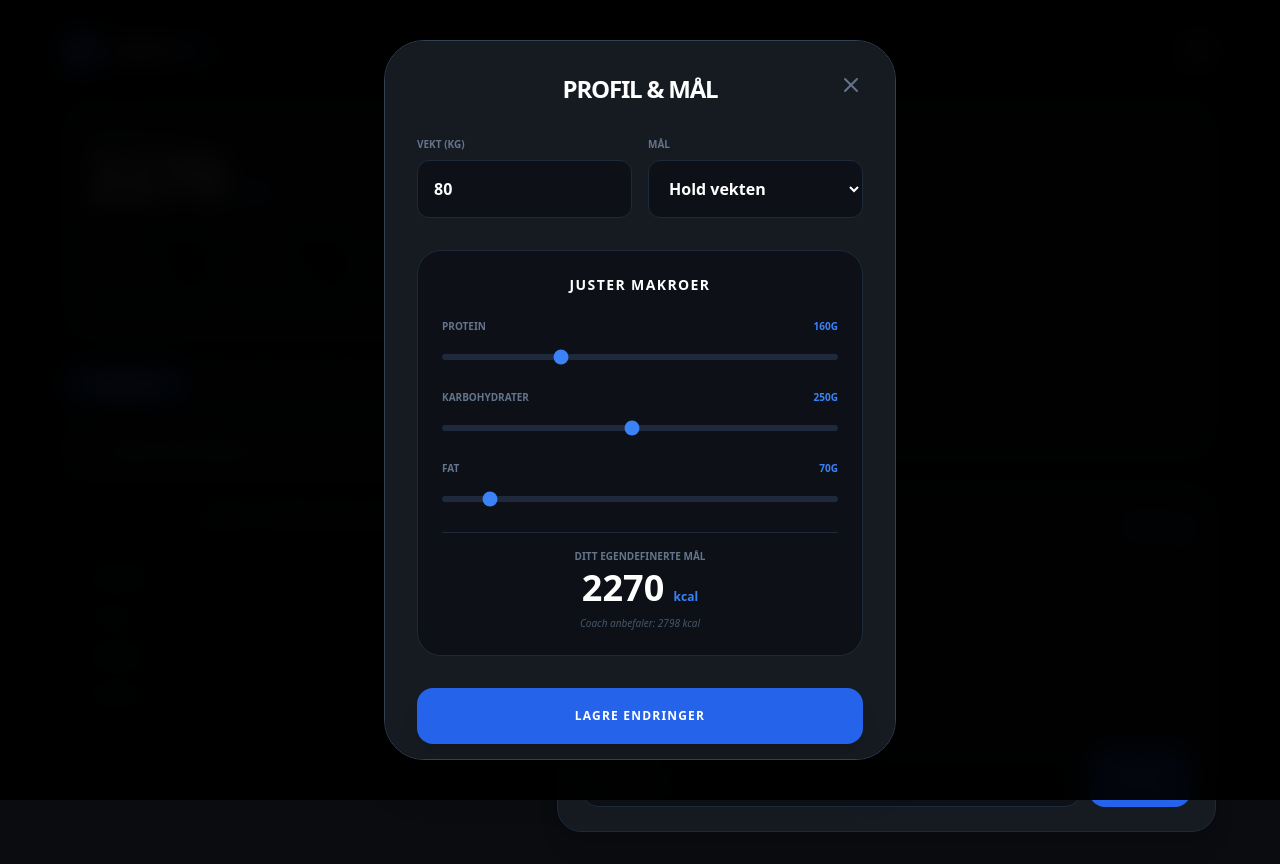
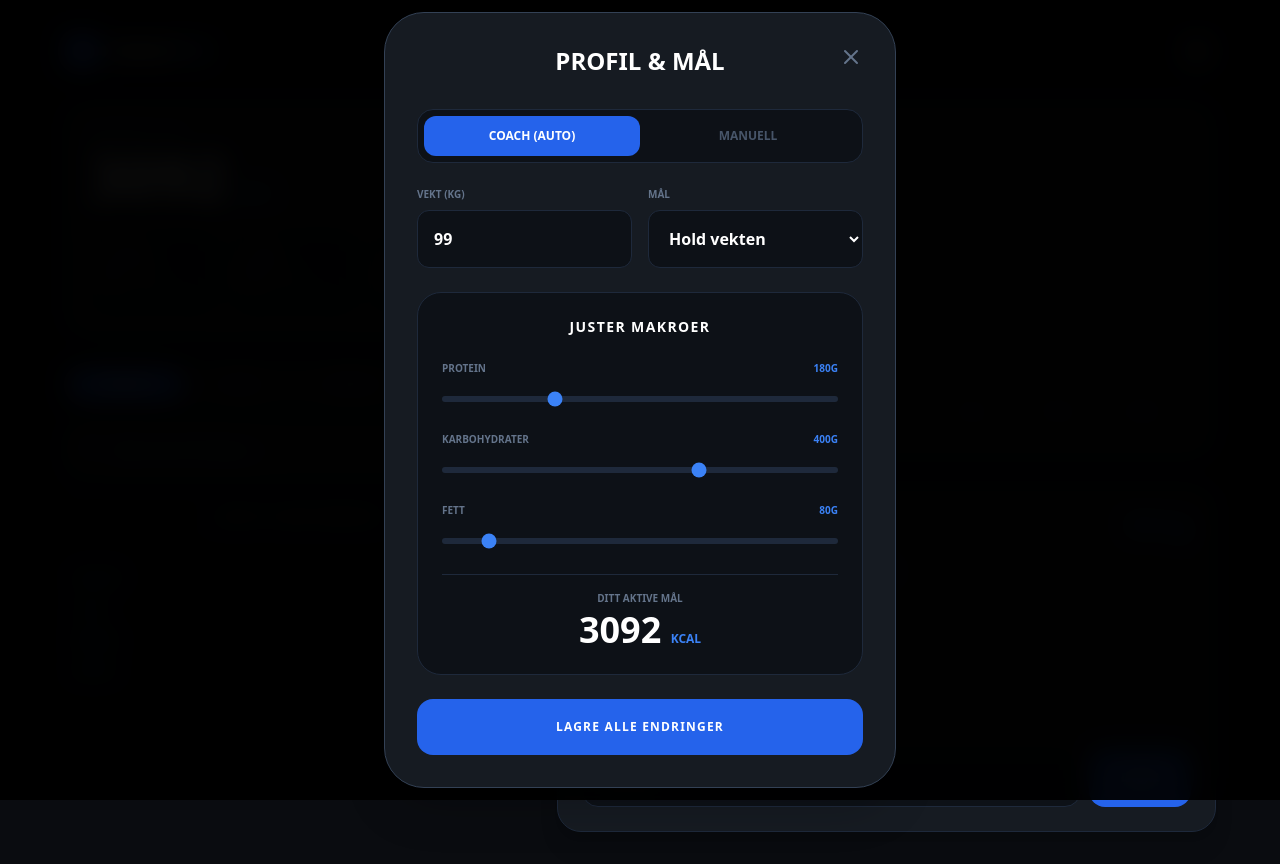
Before and after one commit to WillGit-Dev/Calorie-Tracker, a React (Create React App) app: page / in a window 1280 px wide. Both pictures are taken after a click on the button 1197 px from the left and 51 px from the top of the page. Built offline with nearby package versions, Linux system fonts and the light colour scheme.

Commit message:
Update App.js

```diff
--- a/src/App.js
+++ b/src/App.js
@@ -7,8 +7,8 @@ import {
   Tooltip, ResponsiveContainer, BarChart, Bar
 } from 'recharts';
 
-// --- BEREGNINGER ---
-const calculateCoachRecommendation = (profile) => {
+// --- LOGIKK FOR BEREGNINGER ---
+const getBaseCoachMacros = (profile) => {
   const bmr = profile.gender === 'male'
     ? 10 * profile.currentWeight + 6.25 * profile.height - 5 * profile.age + 5
     : 10 * profile.currentWeight + 6.25 * profile.height - 5 * profile.age - 161;
@@ -17,21 +17,22 @@ const calculateCoachRecommendation = (profile) => {
   const adjustment = profile.weightGoal === 'lose' ? -500 : profile.weightGoal === 'gain' ? 300 : 0;
   const cals = Math.round(tdee + adjustment);
 
-  // Standard coach-anbefaling for makroer
-  const protein = Math.round(profile.currentWeight * 2);
-  const fat = Math.round(profile.currentWeight * 0.8);
-  const carbs = Math.round((cals - (protein * 4 + fat * 9)) / 4);
-  return { calories: cals, protein, carbs, fat };
+  return {
+    calories: cals,
+    protein: Math.round(profile.currentWeight * 2),
+    fat: Math.round(profile.currentWeight * 0.8),
+    carbs: Math.round((cals - (Math.round(profile.currentWeight * 2) * 4 + Math.round(profile.currentWeight * 0.8) * 9)) / 4)
+  };
 };
 
 export default function App() {
+  // --- STATE ---
   const [userProfile, setUserProfile] = useState(() => {
     const saved = localStorage.getItem('userProfile');
     return saved ? JSON.parse(saved) : {
-      weightGoal: 'maintain', currentWeight: 80, height: 180, age: 25,
-      gender: 'male', activityLevel: 'moderate',
-      // Brukeren kan overstyre coach-verdiene her
-      customProtein: 160, customCarbs: 250, customFat: 70
+      weightGoal: 'maintain', currentWeight: 99, height: 180, age: 25,
+      gender: 'male', activityLevel: 'moderate', isManual: false,
+      manualProtein: 180, manualCarbs: 400, manualFat: 80
     };
   });
 
@@ -42,7 +43,7 @@ export default function App() {
 
   const [weightLog, setWeightLog] = useState(() => {
     const saved = localStorage.getItem('weightLog');
-    return saved ? JSON.parse(saved) : [{ date: new Date().toLocaleDateString('no-NO'), weight: 80 }];
+    return saved ? JSON.parse(saved) : [{ date: new Date().toLocaleDateString('no-NO'), weight: 99 }];
   });
 
   const [timeframe, setTimeframe] = useState('week');
@@ -66,7 +67,20 @@ export default function App() {
     localStorage.setItem('weightLog', JSON.stringify(weightLog));
   }, [userProfile, history, weightLog]);
 
-  // Søkefunksjon
+  // Beregn aktive mål basert på om man er i "Coach" eller "Manuell" modus
+  const activeTargets = useMemo(() => {
+    if (userProfile.isManual) {
+      return {
+        protein: userProfile.manualProtein,
+        carbs: userProfile.manualCarbs,
+        fat: userProfile.manualFat,
+        calories: (userProfile.manualProtein * 4) + (userProfile.manualCarbs * 4) + (userProfile.manualFat * 9)
+      };
+    }
+    return getBaseCoachMacros(userProfile);
+  }, [userProfile]);
+
+  // Mat-søk
   useEffect(() => {
     const searchFood = async () => {
       if (searchTerm.length < 2) { setSearchResults([]); return; }
@@ -89,12 +103,7 @@ export default function App() {
     return () => clearTimeout(tid);
   }, [searchTerm]);
 
-  // Beregn totale mål basert på brukerens manuelle justeringer
-  const totalTargetCalories = (userProfile.customProtein * 4) + (userProfile.customCarbs * 4) + (userProfile.customFat * 9);
-
-  const updateToday = (newLog) => {
-    setHistory(prev => ({ ...prev, [todayKey]: newLog }));
-  };
+  const updateToday = (newLog) => setHistory(prev => ({ ...prev, [todayKey]: newLog }));
 
   const addMeal = (customMeal = null) => {
     let meal;
@@ -126,8 +135,7 @@ export default function App() {
   const chartData = useMemo(() => {
     const data = [];
     const now = new Date();
-    let days = timeframe === 'week' ? 7 : timeframe === 'month' ? 30 : 365;
-    for (let i = days - 1; i >= 0; i--) {
+    for (let i = 6; i >= 0; i--) {
       const d = new Date(); d.setDate(now.getDate() - i);
       const key = d.toDateString();
       data.push({
@@ -136,7 +144,7 @@ export default function App() {
       });
     }
     return data;
-  }, [history, timeframe]);
+  }, [history]);
 
   const mealCategories = ['Frokost', 'Lunsj', 'Middag', 'Snacks'];
 
@@ -145,20 +153,20 @@ export default function App() {
       <header className="max-w-6xl mx-auto flex justify-between items-center mb-8">
         <div className="flex items-center gap-2">
           <div className="bg-blue-600 p-2 rounded-lg font-bold"><Activity size={20}/></div>
-          <h1 className="text-xl font-bold text-white tracking-tighter">COACH<span className="text-blue-500">PRO</span></h1>
+          <h1 className="text-xl font-bold text-white tracking-tighter uppercase">Coach<span className="text-blue-500">Pro</span></h1>
         </div>
         <button onClick={() => setShowSettings(true)} className="p-2 bg-[#161b22] border border-slate-800 rounded-full hover:border-blue-500 transition-colors"><Settings size={20}/></button>
       </header>
 
       <main className="max-w-6xl mx-auto grid grid-cols-1 lg:grid-cols-12 gap-8">
         <div className="lg:col-span-5 space-y-6">
-          {/* DASHBOARD */}
+          {/* DASHBOARD (FRA BILDENE DINE) */}
           <section className="bg-[#161b22] border border-slate-800 rounded-3xl p-6 shadow-xl">
             <div className="flex justify-between items-end mb-6">
               <div>
                 <p className="text-slate-500 text-[10px] uppercase font-black mb-1 tracking-widest">Gjenstår i dag</p>
                 <h2 className="text-6xl font-black text-white leading-none">
-                  {Math.max(0, totalTargetCalories - todayLog.calories)}
+                  {Math.max(0, activeTargets.calories - todayLog.calories)}
                   <span className="text-base text-blue-500 ml-2 font-bold uppercase">kcal</span>
                 </h2>
               </div>
@@ -167,9 +175,9 @@ export default function App() {
 
             <div className="grid grid-cols-3 gap-3">
               {[
-                { l: 'Protein', v: todayLog.protein, m: userProfile.customProtein, c: 'bg-blue-500' },
-                { l: 'Karbo', v: todayLog.carbs, m: userProfile.customCarbs, c: 'bg-orange-500' },
-                { l: 'Fett', v: todayLog.fat, m: userProfile.customFat, c: 'bg-green-500' }
+                { l: 'Protein', v: todayLog.protein, m: activeTargets.protein, c: 'bg-blue-500' },
+                { l: 'Karbo', v: todayLog.carbs, m: activeTargets.carbs, c: 'bg-orange-500' },
+                { l: 'Fett', v: todayLog.fat, m: activeTargets.fat, c: 'bg-green-500' }
               ].map((x) => (
                 <div key={x.l} className="bg-[#0d1117] rounded-2xl p-4 border border-slate-800/50">
                   <p className="text-[10px] font-bold text-slate-500 uppercase mb-1">{x.l}</p>
@@ -182,28 +190,16 @@ export default function App() {
             </div>
           </section>
 
-          {/* MAT-INNTASTING */}
+          {/* MAT-INNTASTING OG KATEGORIER */}
           <div className="space-y-4">
             <div className="flex bg-[#161b22] p-1 rounded-2xl border border-slate-800">
               {mealCategories.map(cat => (
-                <button
-                  key={cat}
-                  onClick={() => setSelectedMealType(cat)}
-                  className={`flex-1 py-2 text-[10px] font-black uppercase rounded-xl transition-all ${selectedMealType === cat ? 'bg-blue-600 text-white' : 'text-slate-500 hover:text-slate-300'}`}
-                >
-                  {cat}
-                </button>
+                <button key={cat} onClick={() => setSelectedMealType(cat)} className={`flex-1 py-2 text-[10px] font-black uppercase rounded-xl transition-all ${selectedMealType === cat ? 'bg-blue-600 text-white' : 'text-slate-500'}`}>{cat}</button>
               ))}
             </div>
 
             <div className="relative">
-              <input
-                type="text"
-                placeholder={`Søk mat til ${selectedMealType.toLowerCase()}...`}
-                className="w-full bg-[#161b22] border border-slate-800 text-white rounded-2xl py-4 pl-12 focus:ring-2 focus:ring-blue-500 outline-none"
-                value={searchTerm}
-                onChange={(e) => setSearchTerm(e.target.value)}
-              />
+              <input type="text" placeholder={`Søk mat til ${selectedMealType.toLowerCase()}...`} className="w-full bg-[#161b22] border border-slate-800 text-white rounded-2xl py-4 pl-12 focus:ring-2 focus:ring-blue-500 outline-none" value={searchTerm} onChange={(e) => setSearchTerm(e.target.value)} />
               <Search className="absolute left-4 top-4 text-slate-500" size={18} />
               {searchResults.length > 0 && (
                 <div className="absolute top-full left-0 right-0 mt-2 bg-[#1c2128] border border-slate-700 rounded-2xl shadow-2xl z-[100] max-h-60 overflow-y-auto">
@@ -220,13 +216,13 @@ export default function App() {
             {selectedFood && (
               <div className="bg-blue-600/10 border border-blue-500/50 rounded-2xl p-4 flex gap-4 items-center">
                 <input type="number" className="w-20 bg-[#0d1117] border border-slate-700 rounded-xl p-2 text-white text-center font-bold" value={amount} onChange={(e) => setAmount(parseInt(e.target.value) || 0)} />
-                <span className="text-sm font-bold text-white flex-1">gram {selectedFood.name}</span>
+                <span className="text-sm font-bold text-white flex-1">{selectedFood.name} (g)</span>
                 <button onClick={() => addMeal()} className="bg-blue-600 text-white px-6 py-2 rounded-xl font-bold">Legg til</button>
               </div>
             )}
 
-            <button onClick={() => setShowManualFood(!showManualFood)} className="w-full py-3 text-xs font-black text-slate-500 uppercase tracking-widest border-2 border-dashed border-slate-800 rounded-2xl hover:border-blue-500/50">
-              {showManualFood ? "Lukk meny" : "+ Legg til verdier manuelt"}
+            <button onClick={() => setShowManualFood(!showManualFood)} className="w-full py-3 text-xs font-black text-slate-500 uppercase tracking-widest border-2 border-dashed border-slate-800 rounded-2xl">
+              {showManualFood ? "Lukk meny" : "+ Legg til mat manuelt"}
             </button>
 
             {showManualFood && (
@@ -235,20 +231,18 @@ export default function App() {
                 <input type="number" placeholder="Protein (g)" className="bg-[#0d1117] border border-slate-800 rounded-xl p-3 text-white" value={manualFoodForm.protein} onChange={e => setManualFoodForm({...manualFoodForm, protein: e.target.value})} />
                 <input type="number" placeholder="Karbo (g)" className="bg-[#0d1117] border border-slate-800 rounded-xl p-3 text-white" value={manualFoodForm.carbs} onChange={e => setManualFoodForm({...manualFoodForm, carbs: e.target.value})} />
                 <input type="number" placeholder="Fett (g)" className="bg-[#0d1117] border border-slate-800 rounded-xl p-3 text-white" value={manualFoodForm.fat} onChange={e => setManualFoodForm({...manualFoodForm, fat: e.target.value})} />
-                <button type="submit" className="col-span-2 bg-blue-600 text-white font-black py-4 rounded-xl uppercase text-xs tracking-widest">Legg til i {selectedMealType}</button>
+                <button type="submit" className="col-span-2 bg-blue-600 text-white font-black py-4 rounded-xl uppercase text-xs">Lagre i {selectedMealType}</button>
               </form>
             )}
 
-            <div className="space-y-6 pt-4">
+            <div className="space-y-4 pt-4">
               {mealCategories.map(cat => (
-                <div key={cat} className="space-y-2">
-                  <h3 className="text-[10px] font-black text-blue-500 uppercase tracking-[0.2em] flex items-center gap-2 px-2">
-                    <ChevronDown size={12} /> {cat}
-                  </h3>
+                <div key={cat}>
+                  <h3 className="text-[10px] font-black text-blue-500 uppercase mb-2 px-2 tracking-widest">{cat}</h3>
                   {todayLog.entries.filter(e => e.type === cat).map((entry, idx) => (
-                    <div key={idx} className="flex justify-between items-center p-4 bg-[#161b22] border border-slate-800/50 rounded-2xl">
+                    <div key={idx} className="flex justify-between items-center p-4 bg-[#161b22] border border-slate-800/50 rounded-2xl mb-2">
                       <div><p className="font-bold text-slate-200">{entry.name}</p><p className="text-[10px] text-slate-500 uppercase">P:{entry.protein}g K:{entry.carbs}g F:{entry.fat}g</p></div>
-                      <div className="flex items-center gap-4"><span className="font-black text-blue-500 text-sm">{entry.calories} kcal</span><button onClick={() => updateToday({...todayLog, entries: todayLog.entries.filter(e => e !== entry), calories: todayLog.calories-entry.calories, protein: todayLog.protein-entry.protein, carbs: todayLog.carbs-entry.carbs, fat: todayLog.fat-entry.fat})} className="text-slate-800 hover:text-red-500"><X size={16}/></button></div>
+                      <span className="font-black text-blue-500 text-sm">{entry.calories} kcal</span>
                     </div>
                   ))}
                 </div>
@@ -257,15 +251,14 @@ export default function App() {
           </div>
         </div>
 
-        {/* HØYRE KOLONNE (STATISTIKK OG VEKT) */}
+        {/* HØYRE KOLONNE - STATISTIKK */}
         <div className="lg:col-span-7 space-y-6">
           <section className="bg-[#161b22] border border-slate-800 rounded-3xl p-6 shadow-xl">
-            <h3 className="text-lg font-black text-white mb-6 flex items-center gap-2"><Calendar size={20} className="text-blue-500"/> Kalorihistorikk</h3>
+            <h3 className="text-lg font-black text-white mb-6">Kalorihistorikk</h3>
             <div className="h-64 w-full">
               <ResponsiveContainer width="100%" height="100%">
                 <BarChart data={chartData}>
                   <XAxis dataKey="date" stroke="#475569" fontSize={10} axisLine={false} tickLine={false} />
-                  <Tooltip cursor={{fill: '#ffffff05'}} contentStyle={{ backgroundColor: '#0f172a', border: 'none', borderRadius: '12px' }} />
                   <Bar dataKey="kcal" fill="#3b82f6" radius={[4, 4, 0, 0]} />
                 </BarChart>
               </ResponsiveContainer>
@@ -292,40 +285,43 @@ export default function App() {
         </div>
       </main>
 
-      {/* MODAL FOR INNSTILLINGER & MAKRO-JUSTERING */}
+      {/* INNSTILLINGER - HER LIGGER BÅDE COACH OG MANUELL */}
       {showSettings && (
         <div className="fixed inset-0 bg-black/95 backdrop-blur-md z-[200] flex items-center justify-center p-4">
-          <div className="bg-[#161b22] border border-slate-700 w-full max-w-lg rounded-[2.5rem] p-8 shadow-2xl relative max-h-[90vh] overflow-y-auto">
+          <div className="bg-[#161b22] border border-slate-700 w-full max-w-lg rounded-[2.5rem] p-8 shadow-2xl relative">
             <button onClick={() => setShowSettings(false)} className="absolute top-8 right-8 text-slate-500 hover:text-white"><X size={24}/></button>
-            <h2 className="text-2xl font-black text-white mb-8 text-center uppercase tracking-tighter">Profil & Mål</h2>
+            <h2 className="text-2xl font-black text-white mb-8 text-center uppercase">Profil & Mål</h2>
 
-            <div className="space-y-8">
+            <div className="space-y-6">
+              <div className="bg-[#0d1117] p-1.5 rounded-2xl flex border border-slate-800 mb-4">
+                <button onClick={() => setUserProfile({...userProfile, isManual: false})} className={`flex-1 py-3 rounded-xl font-black text-xs uppercase transition-all ${!userProfile.isManual ? 'bg-blue-600 text-white' : 'text-slate-600'}`}>Coach (Auto)</button>
+                <button onClick={() => setUserProfile({...userProfile, isManual: true})} className={`flex-1 py-3 rounded-xl font-black text-xs uppercase transition-all ${userProfile.isManual ? 'bg-blue-600 text-white' : 'text-slate-600'}`}>Manuell</button>
+              </div>
+
               <div className="grid grid-cols-2 gap-4">
                 <div><label className="text-[10px] font-black text-slate-500 uppercase block mb-2">Vekt (kg)</label><input type="number" className="w-full bg-[#0d1117] border border-slate-800 rounded-xl p-4 text-white font-bold" value={userProfile.currentWeight} onChange={e => setUserProfile({...userProfile, currentWeight: parseFloat(e.target.value)})} /></div>
                 <div><label className="text-[10px] font-black text-slate-500 uppercase block mb-2">Mål</label><select className="w-full bg-[#0d1117] border border-slate-800 text-white rounded-xl p-4 font-bold outline-none" value={userProfile.weightGoal} onChange={e => setUserProfile({...userProfile, weightGoal: e.target.value})}><option value="lose">Ned i vekt</option><option value="maintain">Hold vekten</option><option value="gain">Opp i vekt</option></select></div>
               </div>
 
-              {/* MANUELL OVERSTYRING AV MAKROER */}
               <div className="space-y-6 bg-[#0d1117] p-6 rounded-3xl border border-slate-800">
                 <h3 className="text-sm font-black text-white text-center uppercase tracking-widest">Juster Makroer</h3>
-                {['Protein', 'Carbs', 'Fat'].map(m => (
-                  <div key={m}>
-                    <div className="flex justify-between text-[10px] font-black text-slate-500 uppercase mb-2">
-                      <span>{m === 'Carbs' ? 'Karbohydrater' : m}</span>
-                      <span className="text-blue-500">{userProfile[`custom${m}`]}g</span>
-                    </div>
-                    <input type="range" min="20" max="500" className="w-full h-1.5 bg-slate-800 rounded-lg appearance-none cursor-pointer accent-blue-500" value={userProfile[`custom${m}`]} onChange={e => setUserProfile({...userProfile, [`custom${m}`]: parseInt(e.target.value)})} />
+                {[
+                  { id: 'manualProtein', label: 'Protein', val: activeTargets.protein },
+                  { id: 'manualCarbs', label: 'Karbohydrater', val: activeTargets.carbs },
+                  { id: 'manualFat', label: 'Fett', val: activeTargets.fat }
+                ].map(m => (
+                  <div key={m.id}>
+                    <div className="flex justify-between text-[10px] font-black text-slate-500 uppercase mb-2"><span>{m.label}</span><span className="text-blue-500">{userProfile[m.id]}g</span></div>
+                    <input type="range" min="20" max="600" className="w-full h-1.5 bg-slate-800 rounded-lg appearance-none cursor-pointer accent-blue-500" value={userProfile[m.id]} onChange={e => setUserProfile({...userProfile, [m.id]: parseInt(e.target.value), isManual: true})} />
                   </div>
                 ))}
-
                 <div className="pt-4 border-t border-slate-800 text-center">
-                  <p className="text-[10px] font-black text-slate-500 uppercase mb-1">Ditt egendefinerte mål</p>
-                  <p className="text-4xl font-black text-white">{totalTargetCalories} <span className="text-xs text-blue-500">kcal</span></p>
-                  <p className="text-[10px] text-slate-600 mt-2 italic">Coach anbefaler: {calculateCoachRecommendation(userProfile).calories} kcal</p>
+                  <p className="text-[10px] font-black text-slate-500 uppercase mb-1">Ditt aktive mål</p>
+                  <p className="text-4xl font-black text-white">{activeTargets.calories} <span className="text-xs text-blue-500 uppercase">kcal</span></p>
                 </div>
               </div>
 
-              <button onClick={() => setShowSettings(false)} className="w-full bg-blue-600 text-white font-black py-5 rounded-2xl shadow-xl uppercase tracking-widest text-xs">Lagre endringer</button>
+              <button onClick={() => setShowSettings(false)} className="w-full bg-blue-600 text-white font-black py-5 rounded-2xl uppercase text-xs tracking-widest">Lagre alle endringer</button>
             </div>
           </div>
         </div>
```
